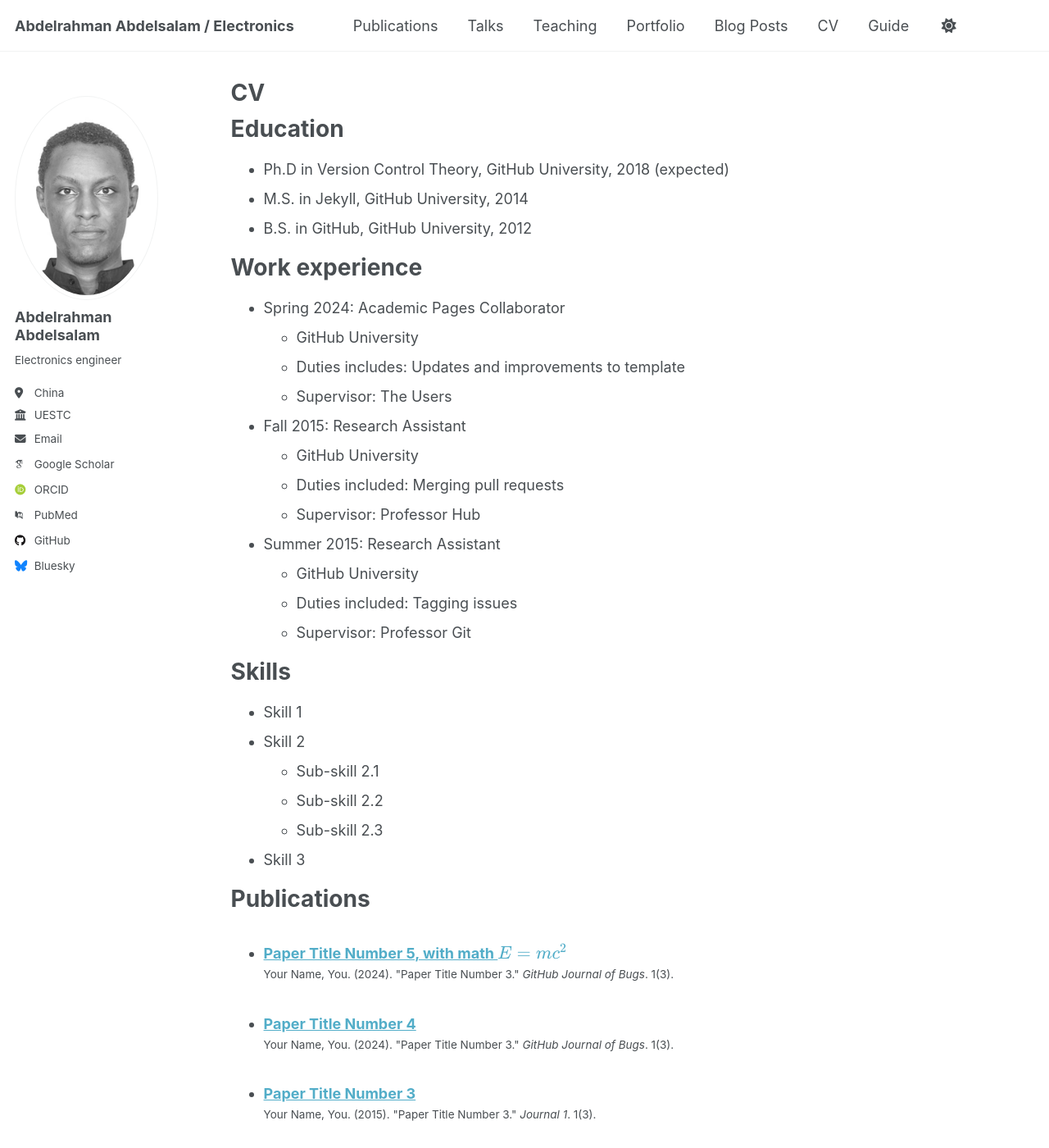
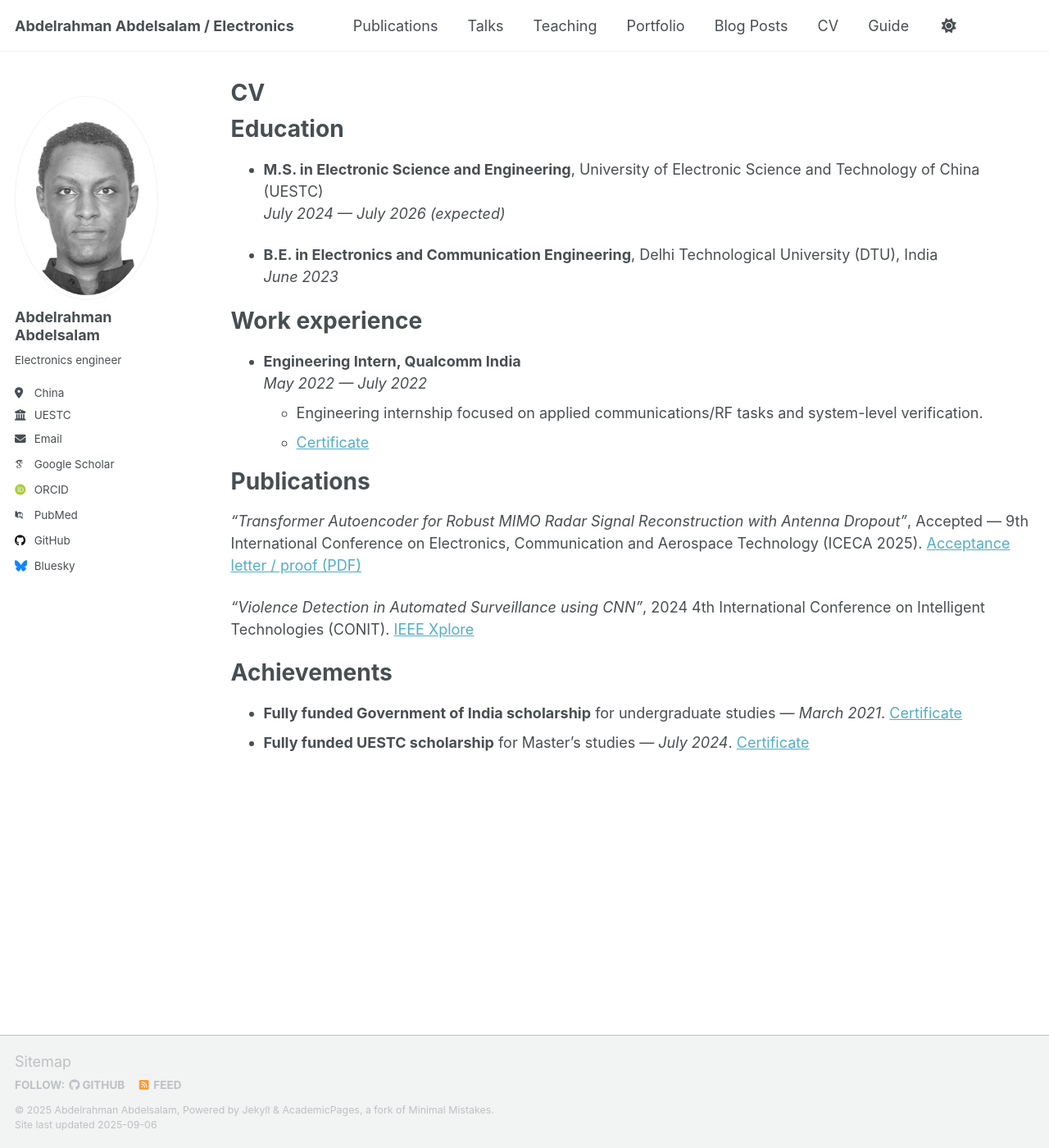
Before and after one commit to abdelrahman-dip/abdelrahmanosman.github.io, a Jekyll site: the page built from _pages/cv.md, in a window 1280 px wide and 1400 px high. Shown: the whole window at 82% size. Built offline with Jekyll 4.4.1, drawn with Linux system fonts in a browser that asks for light colours; some web fonts are replaced; a script that is not in the unit is left out; some of the changed text lies outside the part shown.

Commit message:
Update cv.md

```diff
--- a/_pages/cv.md
+++ b/_pages/cv.md
@@ -11,54 +11,31 @@ redirect_from:
 
 Education
 ======
-* Ph.D in Version Control Theory, GitHub University, 2018 (expected)
-* M.S. in Jekyll, GitHub University, 2014
-* B.S. in GitHub, GitHub University, 2012
+* **M.S. in Electronic Science and Engineering**, University of Electronic Science and Technology of China (UESTC)
+  *July 2024 — July 2026 (expected)*
+
+* **B.E. in Electronics and Communication Engineering**, Delhi Technological University (DTU), India
+  *June 2023*
 
 Work experience
 ======
-* Spring 2024: Academic Pages Collaborator
-  * GitHub University
-  * Duties includes: Updates and improvements to template
-  * Supervisor: The Users
+* **Engineering Intern, Qualcomm India**
+  *May 2022 — July 2022*
+  - Engineering internship focused on applied communications/RF tasks and system-level verification.
+  - [Certificate](https://drive.google.com/file/d/1rTh2Z06NNHmFzH8p2UJUhfIQUgE3UKz5/view?usp=sharing)
 
-* Fall 2015: Research Assistant
-  * GitHub University
-  * Duties included: Merging pull requests
-  * Supervisor: Professor Hub
 
-* Summer 2015: Research Assistant
-  * GitHub University
-  * Duties included: Tagging issues
-  * Supervisor: Professor Git
 
-Skills
-======
-* Skill 1
-* Skill 2
-  * Sub-skill 2.1
-  * Sub-skill 2.2
-  * Sub-skill 2.3
-* Skill 3
+
 
 Publications
 ======
-  <ul>{% for post in site.publications reversed %}
-    {% include archive-single-cv.html %}
-  {% endfor %}</ul>
+*“Transformer Autoencoder for Robust MIMO Radar Signal Reconstruction with Antenna Dropout”*, Accepted — 9th International Conference on Electronics, Communication and Aerospace Technology (ICECA 2025). [Acceptance letter / proof (PDF)](https://drive.google.com/file/d/1C6SDu4yWtEn1S4FBNSt8FjYkWf23fsy8/view?usp=sharing)
 
-Talks
+*“Violence Detection in Automated Surveillance using CNN”*, 2024 4th International Conference on Intelligent Technologies (CONIT). [IEEE Xplore](https://ieeexplore.ieee.org/document/10626390)
+
+
+Achievements
 ======
-  <ul>{% for post in site.talks reversed %}
-    {% include archive-single-talk-cv.html  %}
-  {% endfor %}</ul>
-
-Teaching
-======
-  <ul>{% for post in site.teaching reversed %}
-    {% include archive-single-cv.html %}
-  {% endfor %}</ul>
-
-Service and leadership
-======
-* Currently signed in to 43 different slack teams
+* **Fully funded Government of India scholarship** for undergraduate studies — *March 2021*. [Certificate](https://drive.google.com/file/d/1tY56DKGgmXGcUe7H1oY0kIv5bd9o-qer/view?usp=sharing)
+* **Fully funded UESTC scholarship** for Master’s studies — *July 2024*. [Certificate](https://drive.google.com/file/d/1tY56DKGgmXGcUe7H1oY0kIv5bd9o-qer/view?usp=sharing)
```
